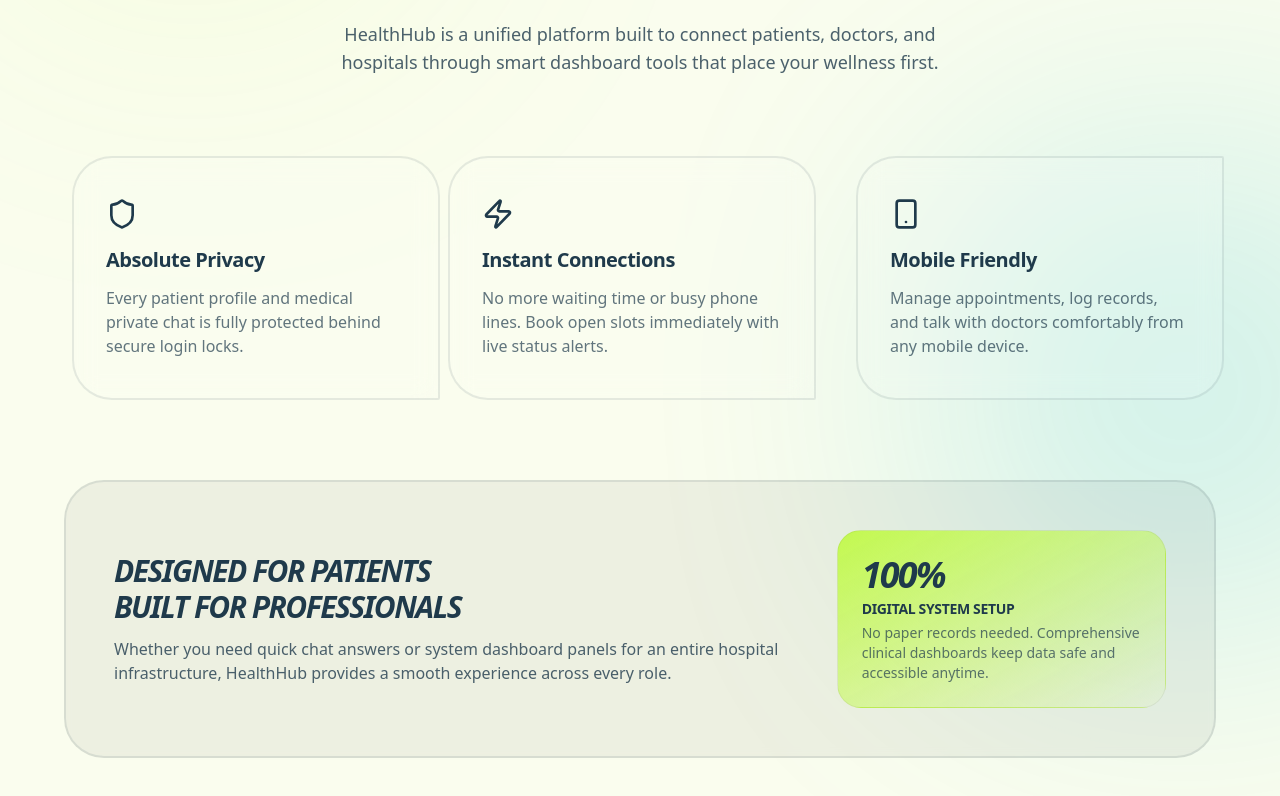
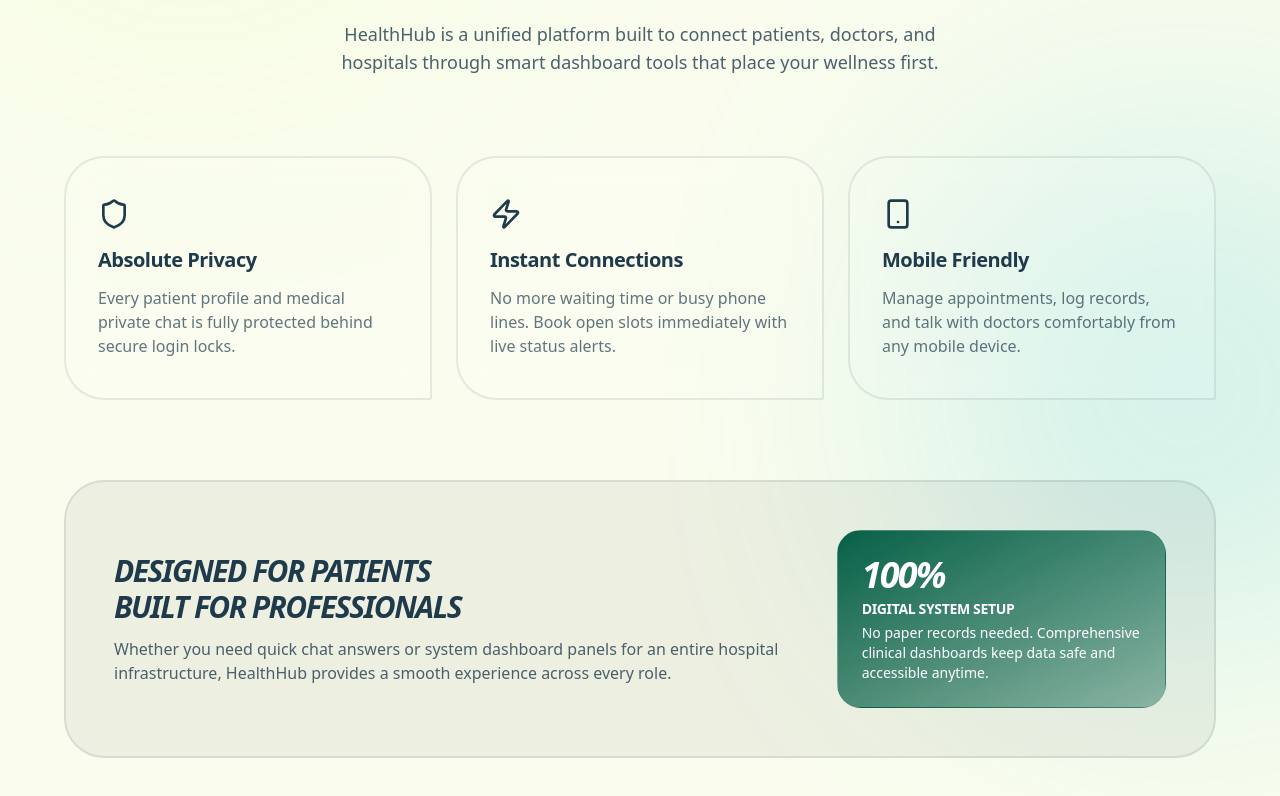
Before and after one commit to hacketthadwin/HealtHub, a React (Create React App) app in the folder frontend/: page /about in a window 1280 px wide. Shown: the part 392-1188 px from the top of the page. Built offline with nearby package versions, Linux system fonts and the light colour scheme; no server answers.

Commit message:
more ui corrections

```diff
--- a/frontend/src/components/AboutUs.jsx
+++ b/frontend/src/components/AboutUs.jsx
@@ -7,19 +7,19 @@
     icon: Shield,
     title: "Absolute Privacy",
     description: "Every patient profile and medical private chat is fully protected behind secure login locks.",
-    cornerStyle: "sm:translate-x-2 sm:rounded-br-[2px]",
+    cornerStyle: " sm:rounded-br-[2px]",
   },
   {
     icon: Zap,
     title: "Instant Connections",
     description: "No more waiting time or busy phone lines. Book open slots immediately with live status alerts.",
-    cornerStyle: "sm:-translate-x-2 sm:rounded-br-[2px]",
+    cornerStyle: " sm:rounded-br-[2px]",
   },
   {
     icon: Smartphone,
     title: "Mobile Friendly",
     description: "Manage appointments, log records, and talk with doctors comfortably from any mobile device.",
-    cornerStyle: "sm:translate-x-2 sm:rounded-tr-[2px]",
+    cornerStyle: " sm:rounded-br-[2px]",
   }
 ];
 
@@ -106,12 +106,12 @@
               Whether you need quick chat answers or system dashboard panels for an entire hospital infrastructure, HealthHub provides a smooth experience across every role.
             </p>
           </div>
-          <div className="rounded-3xl bg-gradient-to-br from-[#C2F84F] to-[#C2F84F]/5 border border-black/5 dark:border-white/10 p-6 flex flex-col justify-center h-full min-h-[140px]">
-            <span className="text-4xl font-black italic uppercase tracking-tighter text-[#1F3A4B]">100%</span>
-            <p className="text-sm font-bold uppercase tracking-tight text-[#1F3A4B] mt-1">
+          <div className="rounded-3xl bg-gradient-to-br from-emerald-800 to-emerald-800/40 dark:from-[#C2F84F] dark:to-[#C2F84F]/40 border border-black/5 dark:border-white/5 p-6 flex flex-col justify-center h-full min-h-[140px]">
+            <span className="text-4xl font-black italic uppercase tracking-tighter text-white dark:text-[#1F3A4B]">100%</span>
+            <p className="text-sm font-bold uppercase tracking-tight text-white dark:text-[#1F3A4B] mt-1">
               Digital System Setup
             </p>
-            <p className="text-xs sm:text-sm font-medium text-[#1F3A4B]/70 leading-normal mt-1">
+            <p className="text-xs sm:text-sm font-medium text-white dark:text-[#1F3A4B] leading-normal mt-1">
               No paper records needed. Comprehensive clinical dashboards keep data safe and accessible anytime.
             </p>
           </div>
--- a/frontend/src/components/UIcomponents/Header1.jsx
+++ b/frontend/src/components/UIcomponents/Header1.jsx
@@ -91,7 +91,7 @@
             {/* LOGO — untouched */}
             <div className="flex items-center shrink-0">
               <Link to="/" className="group">
-                <span className="text-2xl sm:text-3xl md:text-[2rem] lg:text-4xl font-black italic tracking-tight uppercase text-[#1F3A4B] dark:text-[#FAFDEE] group-hover:text-emerald-500 dark:group-hover:text-[#C2F84F] transition-colors duration-200">
+                <span className="text-2xl sm:text-3xl md:text-[2rem] lg:text-4xl font-black italic tracking-tight uppercase text-[#1F3A4B] dark:text-[#FAFDEE] group-hover:text-emerald-600 dark:group-hover:text-[#C2F84F] transition-colors duration-200">
                   HEALTH<span className="text-emerald-600 dark:text-[#C2F84F]">HUB</span>
                 </span>
               </Link>
```
